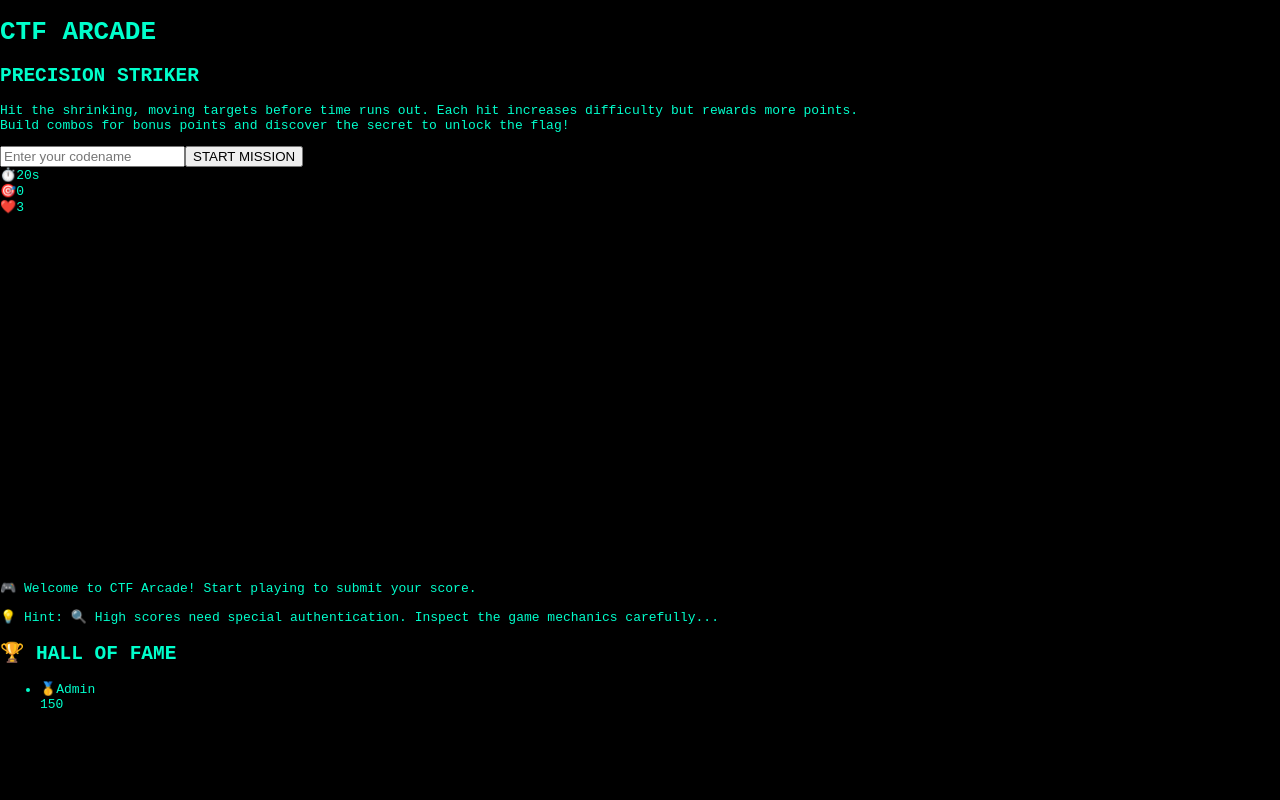
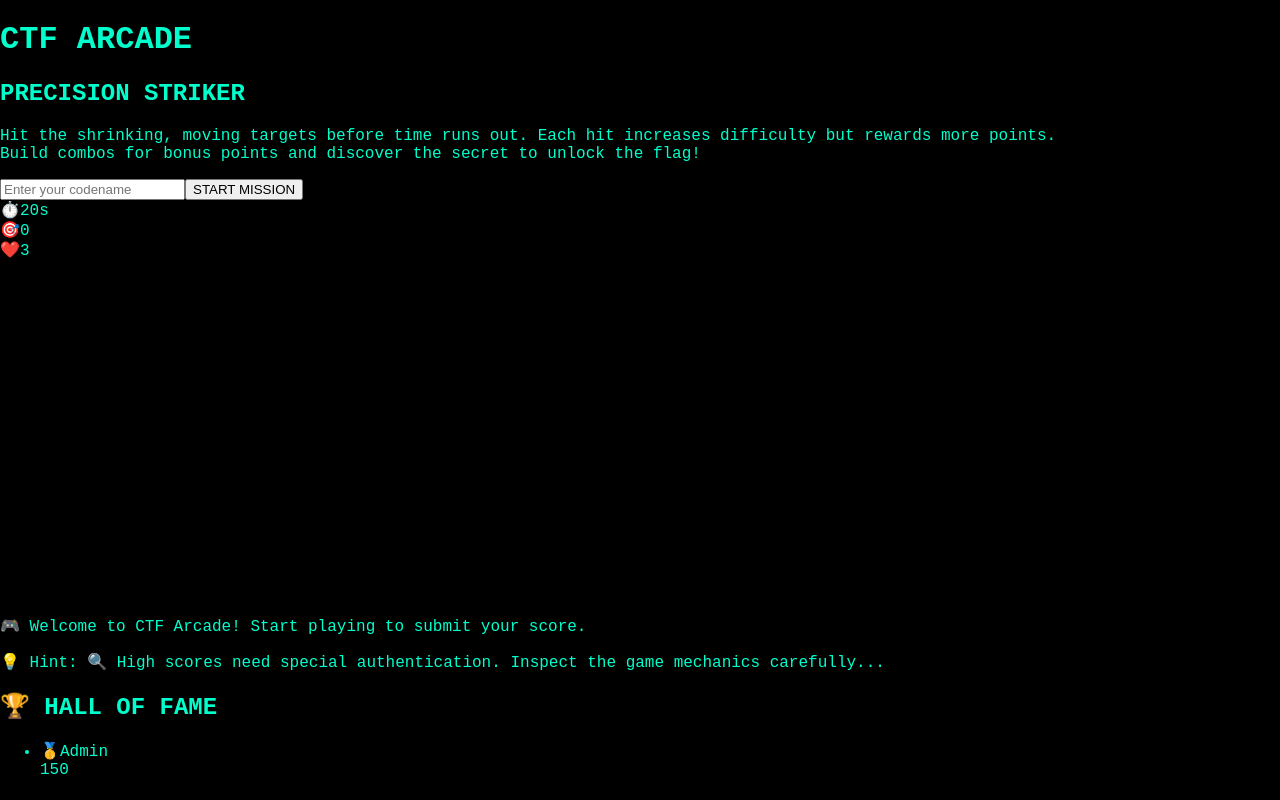
Before and after one commit to dennisabeechrist/ctf-6, a Next.js app: page / in a window 1280 px wide. Built offline with nearby package versions, Linux system fonts and the light colour scheme.

Commit message:
Update globals.css

```diff
--- a/app/globals.css
+++ b/app/globals.css
@@ -1,11 +1,65 @@
+@tailwind base;
+@tailwind components;
+@tailwind utilities;
+
 html, body {
   margin: 0;
   padding: 0;
-  font-family: monospace;
-  background-color: black;
+  background: #000;
   color: #00ffcc;
+  font-family: 'Courier New', monospace;
+  overflow-x: hidden;
 }
-.game-area {
-  margin: 0 auto;
-  background: linear-gradient(120deg, #021d1b 70%, #002328 100%);
+
+/* Custom scrollbar */
+::-webkit-scrollbar {
+  width: 8px;
 }
+
+::-webkit-scrollbar-track {
+  background: rgba(0, 255, 204, 0.1);
+}
+
+::-webkit-scrollbar-thumb {
+  background: rgba(0, 255, 204, 0.5);
+  border-radius: 4px;
+}
+
+::-webkit-scrollbar-thumb:hover {
+  background: rgba(0, 255, 204, 0.8);
+}
+
+/* Animations */
+@keyframes float {
+  0%, 100% { transform: translateY(0px); }
+  50% { transform: translateY(-20px); }
+}
+
+@keyframes glow {
+  0%, 100% { box-shadow: 0 0 5px #00ffcc; }
+  50% { box-shadow: 0 0 20px #00ffcc, 0 0 30px #00ffcc; }
+}
+
+.animate-float {
+  animation: float 3s ease-in-out infinite;
+}
+
+.animate-glow {
+  animation: glow 2s ease-in-out infinite;
+}
+
+/* Cursor styles */
+.cursor-crosshair {
+  cursor: crosshair;
+}
+
+/* Selection styles */
+::selection {
+  background: rgba(0, 255, 204, 0.3);
+}
+
+/* Focus styles */
+input:focus, button:focus {
+  outline: none;
+  box-shadow: 0 0 0 2px rgba(0, 255, 204, 0.5);
+}
```
